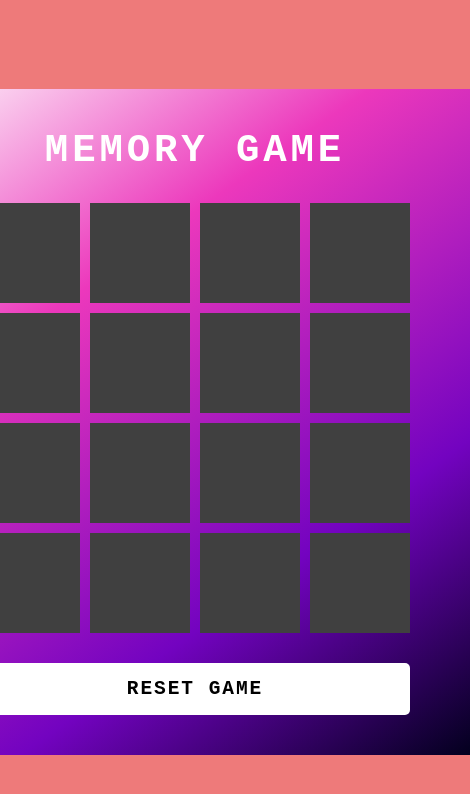
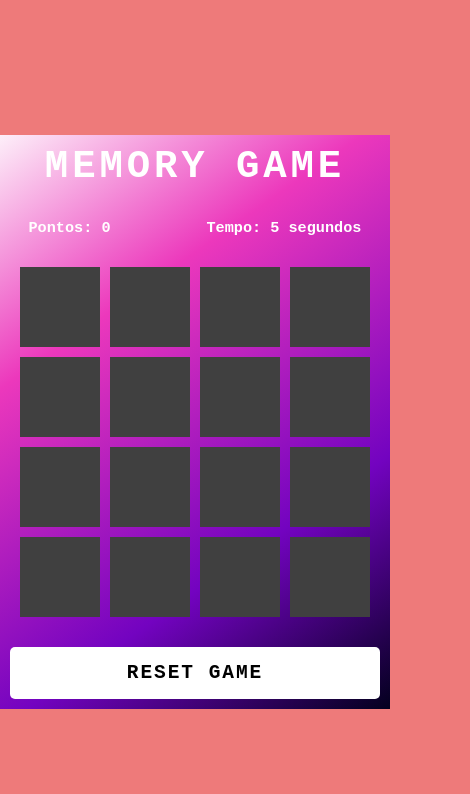
Before and after one commit to oaleekis/memory-game, a plain HTML site: page index.html in a window 390 px wide. Shown: the whole page, 470 px wide, since content can reach past the window. Drawn offline with Linux system fonts and the light colour scheme.

Commit message:
update game

```diff
--- a/index.html
+++ b/index.html
@@ -13,6 +13,14 @@
 
     <div class="container">
         <h2>Memory Game</h2>
+        <div class="score">
+            <div class="points">
+                <h3 id="points">Pontos: 00</h3>
+            </div>
+            <div class="time">
+                <h3 id="time">Tempo: 0 segundos</h3>
+            </div>
+        </div>
         <div class="game">
 
         </div>
--- a/src/scripts/engine.js
+++ b/src/scripts/engine.js
@@ -1,27 +1,70 @@
+function initGame() {
     const emojis = [
-    "🐵",
-    "🐵",
-    "🐶",
-    "🐶",
-    "🐺",
-    "🐺",
-    "🐱",
-    "🐱",
-    "🦁",
-    "🦁",
-    "🐯",
-    "🐯",
-    "🦊",
-    "🦊",
-    "🐮",
-    "🐮",
+        "🐵", "🐵", "🐶", "🐶", "🐺", "🐺", "🐱", "🐱", "🦁", "🦁", "🐯", "🐯", "🦊", "🦊", "🐮", "🐮"
     ];
     let openCards = [];
+    let shuffleEmojis = shuffleArray(emojis);
+    let elapsedTime = 0;
+    let timerInterval;
+    let points = 0; // Inicializa os pontos em zero
 
-let shuffleEmojis = emojis.sort(() => (Math.random() > 0.5) ? 2: -1);
+    function shuffleArray(array) {
+        return array.slice().sort(() => Math.random() - 0.5);
+    }
 
+    function startTimer() {
+        timerInterval = setInterval(function() {
+            elapsedTime++;
+            updateElapsedTime();
+        }, 1000);
+    }
 
-for(let i=0; i < emojis.length; i++) {
+    function stopTimer() {
+        clearInterval(timerInterval);
+    }
+
+    function updateElapsedTime() {
+        const elapsedTimeElement = document.getElementById("time");
+        elapsedTimeElement.textContent = `Tempo: ${elapsedTime} segundos`;
+    }
+
+    function handleClick() {
+        if (openCards.length < 2) {
+            this.classList.add("boxOpen");
+            openCards.push(this);
+        }
+
+        if (openCards.length === 2) {
+            setTimeout(checkMatch, 500);
+        }
+    }
+
+    function checkMatch() {
+        if (openCards[0].innerHTML === openCards[1].innerHTML) {
+            openCards[0].classList.add("boxMatch");
+            openCards[1].classList.add("boxMatch");
+            points += 100;
+            updatePoints(); // Atualiza os pontos exibidos no elemento HTML
+        } else {
+            openCards[0].classList.remove("boxOpen");
+            openCards[1].classList.remove("boxOpen");
+        }
+
+        openCards = [];
+
+        if (document.querySelectorAll(".boxMatch").length === emojis.length) {
+            stopTimer();
+            alert("Você Venceu!");
+        }
+    }
+
+    function updatePoints() {
+        const pointsElement = document.getElementById("points");
+        pointsElement.textContent = `Pontos: ${points}`;
+    }
+
+    // Crie caixas no jogo
+    for (let i = 0; i < emojis.length; i++) {
         let box = document.createElement("div");
         box.className = "item";
         box.innerHTML = shuffleEmojis[i];
@@ -29,30 +72,8 @@ for(let i=0; i < emojis.length; i++) {
         document.querySelector(".game").appendChild(box);
     }
 
-function handleClick() {
-    if(openCards.length < 2) {
-        this.classList.add("boxOpen");
-        openCards.push(this);
+    startTimer();
+    updatePoints(); // Inicializa o elemento de pontos
 }
 
-    if(openCards.length == 2 ) {
-        setTimeout(checkMatch, 500);
-    }
-}
-
-function checkMatch() {
-
-    if(openCards[0].innerHTML === openCards[1].innerHTML) {
-        openCards[0].classList.add("boxMatch");
-        openCards[1].classList.add("boxMatch");
-    }else {
-        openCards[0].classList.remove("boxOpen");
-        openCards[1].classList.remove("boxOpen");
-    }
-
-    openCards = [];
-
-    if(document.querySelectorAll(".boxMath").length === emojis.length) {
-        alert("Você Venceu!")
-    }
-}
+initGame();
--- a/src/styles/main.css
+++ b/src/styles/main.css
@@ -48,6 +48,7 @@ h2 {
     width: 430px;
     height: 430px;
     display: flex;
+    justify-content: center;
     flex-wrap: wrap;
     gap: 10px;
     transform-style: preserve-3d;
@@ -86,3 +87,33 @@ h2 {
 .boxMatch::after {
     transform: rotateY(180deg);
 }
+
+.score {
+    display: flex;
+    align-items: center;
+    justify-content: center;
+    width: 90%;
+    color: #fff;
+    justify-content: space-between;
+}
+
+.points {
+    display: flex;
+}
+.time {
+    display: flex;
+}
+/* On screens that are 600px or less, set the background color to olive */
+@media screen and (max-width: 600px) {
+    .item {
+        width: 80px;
+        height: 80px;
+    }
+    .game {
+        width: 100%;
+        height: 100%;
+    }
+    .container {
+        padding: 10px;
+    }
+  }
```
Lines whose indentation alone changed are shown as unchanged.
